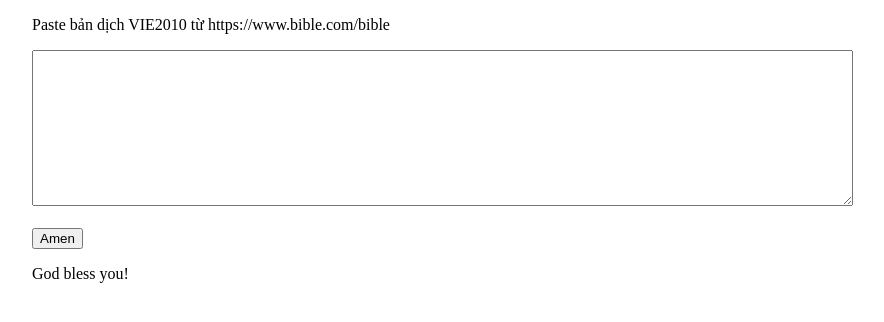
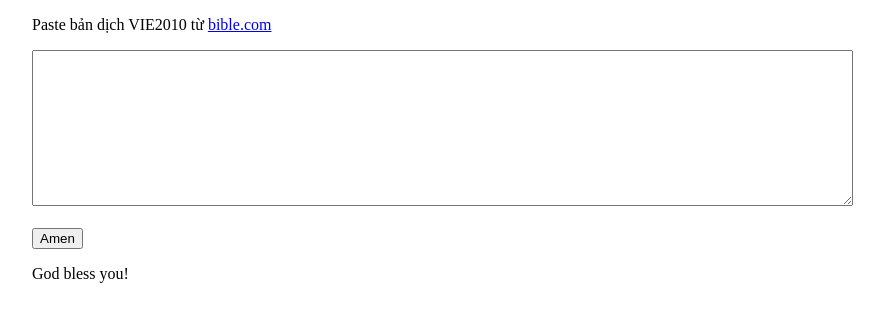
Before and after one commit to huuson235/huuson235.github.io, a plain HTML site: page index.html in a window 1280 px wide. Shown: the whole page, without its empty margins (258-1142 px from the left). Drawn offline with Linux system fonts and the light colour scheme.

Commit message:
Update index.html

```diff
--- a/index.html
+++ b/index.html
@@ -14,7 +14,7 @@
 
 <body>
     <div style="margin: 0 auto; width: 700px;">
-        <p>Paste bản dịch VIE2010 từ https://www.bible.com/bible</p>
+        <p>Paste bản dịch VIE2010 từ <a href="https://www.bible.com/bible">bible.com</a></p>
         <textarea name="bible" id="bible" cols="100" rows="10"></textarea>
         <br /><br/>
         <button id="convert-btn" onclick="handleClick()" type="button">Amen</button>
```
